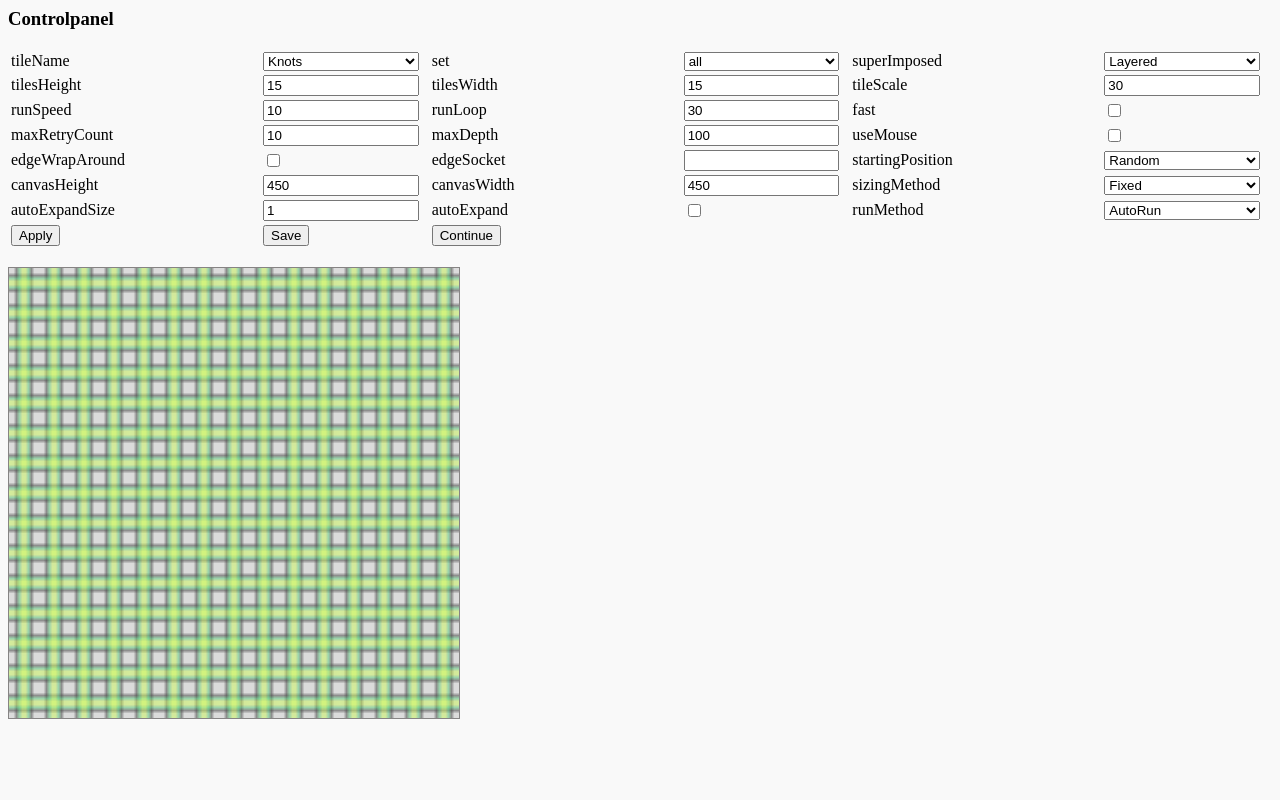
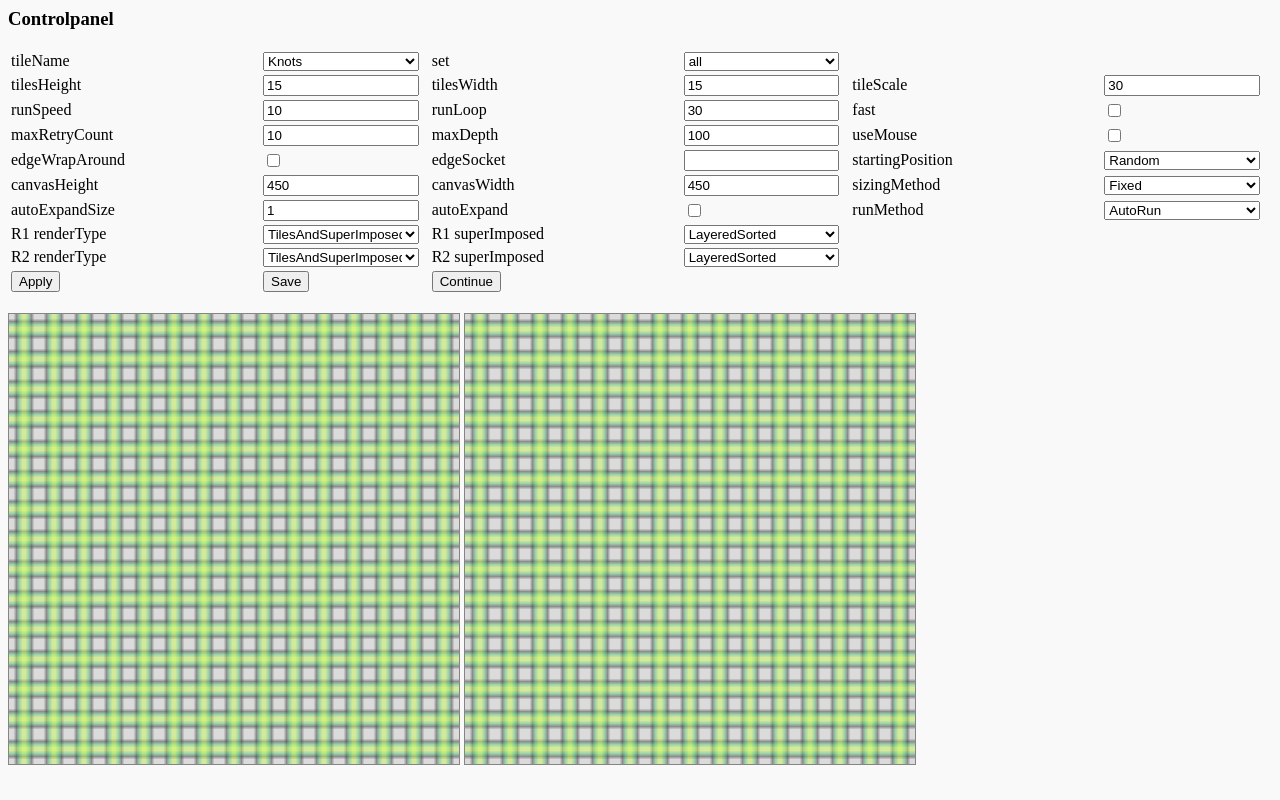
Before and after one commit to cyberdudedk/WaveFunctionCollapse, a website built with webpack: page index.html in a window 1280 px wide. Built offline with Linux system fonts and the light colour scheme.

Commit message:
Multiple renders and renderType

```diff
--- a/index.html
+++ b/index.html
@@ -25,25 +25,33 @@
         <script type="module" src="/dist/bundle.js"></script>
         <script>
             var wfcRender = {};
-            var config = {
-
-            };
+            var config = {};
+            var renderConfig1 = {};
+            var renderConfig2 = {};
 
             function applyConfig() {
                 const queryParams = new URLSearchParams(window.location.search);
+                applyConfigs(queryParams, config, '');
+                applyConfigs(queryParams, renderConfig1, 'render1_');
+                applyConfigs(queryParams, renderConfig2, 'render2_');
+                document.location = "?" + queryParams.toString();
+            }
+
+            function applyConfigs(queryParams, config, prefix) {
                 for(var configItem in config) {
-                    var element = document.getElementById(configItem);
+                    let configName = prefix + configItem;
+                    var element = document.getElementById(configName);
                     if(!element) continue;
                     if(element.type == 'checkbox') {
-                        queryParams.set(configItem, element.checked ? 1 : 0);
+                        queryParams.set(configName, element.checked ? 1 : 0);
                     }
                     else if(element.type == 'text') {
                         var value = element.value;
-                        queryParams.set(configItem, value);
+                        queryParams.set(configName, value);
                     }
                     else if(configItem == "tileName" || configItem == "set") {
                         var value = element.value;
-                        queryParams.set(configItem, value);
+                        queryParams.set(configName, value);
                     } else {
                         var value = parseInt(element.value);
                         var min = parseInt(element.min);
@@ -55,10 +63,9 @@
 
                             value = max;
                         }
-                        queryParams.set(configItem, value);
+                        queryParams.set(configName, value);
                     }
                 }
-                document.location = "?" + queryParams.toString();
             }
 
             function loadConfig() {
@@ -73,7 +80,7 @@
                 config.runLoop = parseInt((queryParams.get('runLoop') ?? 30));
                 config.tilesHeight = parseInt((queryParams.get('tilesHeight') ?? 15));
                 config.tilesWidth = parseInt((queryParams.get('tilesWidth') ?? 15));
-                config.superImposed = parseInt((queryParams.get('superImposed') ?? 1));
+                //config.superImposed = parseInt((queryParams.get('superImposed') ?? 1));
                 config.useMouse = parseInt((queryParams.get('useMouse') ?? 0));
                 config.edgeWrapAround = parseInt((queryParams.get('edgeWrapAround') ?? 0));
                 config.edgeSocket = queryParams.get('edgeSocket') ?? '';
@@ -84,30 +91,46 @@
                 config.autoExpand = parseInt((queryParams.get('autoExpand') ?? 0));
                 config.autoExpandSize = parseInt((queryParams.get('autoExpandSize') ?? 1));
                 config.runMethod = parseInt((queryParams.get('runMethod') ?? 0));
+
+                renderConfig1.superImposed = parseInt((queryParams.get('render1_superImposed') ?? 1));
+                renderConfig1.renderType = parseInt((queryParams.get('render1_renderType') ?? 1));
+
+                renderConfig2.superImposed = parseInt((queryParams.get('render2_superImposed') ?? 1));
+                renderConfig2.renderType = parseInt((queryParams.get('render2_renderType') ?? 1));
             }
 
             function loadConfigControls(config) {
                 dropDown("tileName", wfcRender.getAvailableTiles());
-                dropDown("superImposed", wfcRender.getSuperImposedStates(), true);
+                dropDown("render1_superImposed", wfcRender.getSuperImposedStates(), true);
+                dropDown("render2_superImposed", wfcRender.getSuperImposedStates(), true);
+                dropDown("render1_renderType", wfcRender.getRenderTypes(), true);
+                dropDown("render2_renderType", wfcRender.getRenderTypes(), true);
                 dropDown("startingPosition", wfcRender.getStartingPositions(), true);
                 dropDown("sizingMethod", wfcRender.getSizingMethods(), true);
                 dropDown("runMethod", wfcRender.getRunMethods(), true);
 
+                loadConfigControlsSetElements(config, '');
+                loadConfigControlsSetElements(renderConfig1, 'render1_');
+                loadConfigControlsSetElements(renderConfig2, 'render2_');
+
+                selectTile(document.getElementById('tileName'));
+                document.getElementById('set').value = config['set'];
+            }
+
+            function loadConfigControlsSetElements(config, prefix) {
                 for(var configItem in config) {
-                    let element = document.getElementById(configItem);
+                    let configName = prefix + configItem;
+                    let element = document.getElementById(configName);
                     if(!element) {
                         continue;
                     }
                     let type = element.type;
                     if(type == 'checkbox') {
-                        document.getElementById(configItem).checked = config[configItem];
+                        document.getElementById(configName).checked = config[configItem];
                     } else {
-                        document.getElementById(configItem).value = config[configItem];
+                        document.getElementById(configName).value = config[configItem];
                     }
                 }
-
-                selectTile(document.getElementById('tileName'));
-                document.getElementById('set').value = config['set'];
             }
 
             function dropDown(controlId, states, isEnum = false) {
@@ -131,14 +154,59 @@
             }
 
             window.addEventListener("load", async function(){
+                //console.clear();
                 loadConfig();
+
                 wfcRender = getWFCRender('draw');
-                await wfcRender.init(config);
+                wfcRender2 = getWFCRender('draw2');
+
+                this.wfc = getWFC();
+                this.wfc.init(config);
+
+                this.wfcRunner = getWFCRunner(config, this.wfc);
+                this.wfcRunner.addCallback(this.wfcCallback);
+
+                await wfcRender.init(config, renderConfig1, this.wfc, this.wfcRunner);
+                await wfcRender2.init(config, renderConfig2, this.wfc, this.wfcRunner);
+
+                await wfcRender.initImageData();
+                await wfcRender2.initImageData();
+
                 loadConfigControls(config);
 
-                await wfcRender.getWFC().initTileData();
+                await this.wfc.initTileData();
+                wfcRunner.reset();
                 wfcRender.initDraw();
+                wfcRender2.initDraw();
+                console.log('renderConfig1', renderConfig1);
+                console.log('renderConfig2', renderConfig2);
             });
+
+            var waitingContinueForExpand = false;
+
+
+            function autoExpand() {
+                this.wfcRunner.expand();
+                this.wfcRender.expand();
+                this.wfcRender2.expand();
+            }
+
+            function wfcCallback(event) {
+                if(event.type == 'found' && this.config.autoExpand) {
+                    if(this.config.runMethod == 3) { //RunMethod.UntilExpand
+                        this.waitingContinueForExpand = true;
+                        return false;
+                    } else {
+                        autoExpand();
+                        return true;
+                    }
+
+                }
+                else {
+                    return false;
+                }
+            };
+
 
             function saveImage() {
                 downloadImage(wfcRender.getImage(), 'wfctile.png');
@@ -152,7 +220,11 @@
             }
 
             function continueRun() {
-                wfcRender.continueRun();
+                if(waitingContinueForExpand) {
+                    waitingContinueForExpand = false;
+                    autoExpand();
+                }
+                this.wfcRunner.continueRun();
             }
         </script>
     </head>
@@ -165,7 +237,7 @@
                         <tr>
                             <td>tileName</td><td><select id="tileName" onchange="selectTile(this)"></select></td>
                             <td>set</td><td><select value="all" id="set"></select></td>
-                            <td>superImposed</td><td><select id="superImposed"></select></td>
+                            <td></td><td></td>
                         </tr>
                         <tr>
                             <td>tilesHeight</td><td><input type="number" min="0" max="200" id="tilesHeight"></td>
@@ -198,6 +270,16 @@
                             <td>runMethod</td><td><select id="runMethod"></select></td>
                         </tr>
                         <tr>
+                            <td>R1 renderType</td><td><select id="render1_renderType"></select></td>
+                            <td>R1 superImposed</td><td><select id="render1_superImposed"></select></td>
+
+                        </tr>
+                        <tr>
+                            <td>R2 renderType</td><td><select id="render2_renderType"></select></td>
+                            <td>R2 superImposed</td><td><select id="render2_superImposed"></select></td>
+
+                        </tr>
+                        <tr>
                             <td><button id="apply" onclick="applyConfig()">Apply</button></td>
                             <td><button id="save" onclick="saveImage()" >Save</button></td>
                             <td><button id="continue" onclick="continueRun()" >Continue</button></td>
@@ -209,5 +291,7 @@
         <br>
         <canvas id="draw">
         </canvas>
+        <canvas id="draw2">
+        </canvas>
     </body>
 </html>
--- /dev/null
+++ b/src/RenderType.ts
@@ -0,0 +1,6 @@
+export enum RenderType {
+    None,
+    TilesAndSuperImposed,
+    TilesOnly,
+    SuperImposedOnly
+}
--- a/src/SuperImposedState.ts
+++ b/src/SuperImposedState.ts
@@ -1,5 +1,4 @@
 export enum SuperImposedState {
-    None,
     Layered,
     LayeredSorted,
     Grid,
--- a/src/WFCConfig.ts
+++ b/src/WFCConfig.ts
@@ -2,6 +2,7 @@ import { StartingPositions } from "./StartingPositions";
 import { SuperImposedState } from "./SuperImposedState";
 import { SizingMethod } from "./SizingMethod";
 import { RunMethod } from "./RunMethod";
+import { RenderType } from "./RenderType";
 
 export class WFCConfig {
     public maxRetryCount: number = 10;
@@ -13,7 +14,6 @@ export class WFCConfig {
 
     public tilesHeight: number = 30;
     public tilesWidth: number = 30;
-    public superImposed: SuperImposedState = SuperImposedState.Layered;
     public useMouse: boolean = false;
 
     public edgeWrapAround: boolean = false;
@@ -36,3 +36,12 @@ export class WFCConfig {
 
     public runMethod: RunMethod = RunMethod.AutoRun;
 }
+
+export class WFCRenderConfig {
+    public superImposed: SuperImposedState = SuperImposedState.Layered;
+    public renderType: RenderType = RenderType.TilesAndSuperImposed;
+
+    public canvasHeight: number = 450;
+    public canvasWidth: number = 450;
+    public sizingMethod: SizingMethod = SizingMethod.Fixed;
+}
--- a/src/WFCRender.ts
+++ b/src/WFCRender.ts
@@ -1,15 +1,18 @@
 import { SuperImposedState } from './SuperImposedState';
 import { StartingPositions } from './StartingPositions';
 import { SizingMethod } from './SizingMethod';
-import { WFCConfig } from './WFCConfig';
+import { WFCConfig, WFCRenderConfig } from './WFCConfig';
 import { WFCData } from './WFCData';
 import { WFCRunner } from './WFCRunner';
 import { WFCTiles } from './WFCTiles';
 import { WFCEvent } from './WFCEvent';
 import { RunMethod } from './RunMethod';
+import { RenderType } from './RenderType';
 
 export class WFCRender {
     public config: WFCConfig = new WFCConfig();
+    public renderConfig: WFCRenderConfig = new WFCRenderConfig();
+
     public wfc: WFCTiles = new WFCTiles();
     public wfcRunner!: WFCRunner;
 
@@ -57,6 +60,10 @@ export class WFCRender {
         return RunMethod;
     }
 
+    public getRenderTypes() {
+        return RenderType;
+    }
+
     public getAvailableSets(tileName: string) {
         var sets = this.wfc.wfcData.tileSets[tileName];
         if (sets == null)
@@ -68,66 +75,32 @@ export class WFCRender {
         return this.wfc.wfcData.tileSets;
     }
 
-    public getWFCData(): WFCData {
-        return this.wfc.wfcData;
-    }
-
-    public getWFC(): WFCTiles {
-        return this.wfc;
-    }
-
-    public getWFCRunner(): WFCRunner {
-        return this.wfcRunner;
-    }
-
-    public continueRun() {
-        if(this.waitingContinueForExpand) {
-            this.waitingContinueForExpand = false;
-            this.autoExpand();
-        }
-        this.wfcRunner.continueRun();
-    }
-
-    private waitingContinueForExpand: boolean = false;
-
     private wfcCallback = (event: WFCEvent) : boolean => {
-
         if(event.type != 'step' && event.type != "found") console.log('event', event.type, event.data);
         if(event.type == 'step') {
             this.draw(event.data.affectedTiles);
+        } else if(event.type == 'reset') {
+            this.startOver();
         } else {
             this.draw();
         }
 
-
-        if(event.type == 'found' && this.config.autoExpand) {
-            if(this.config.runMethod == RunMethod.UntilExpand) {
-                this.waitingContinueForExpand = true;
-                return false;
-            } else {
-                this.autoExpand();
         return true;
-            }
-
-        }
-        else {
-            return false;
-        }
     };
 
-    public async init(config: WFCConfig) {
-        console.clear();
+    public async init(config: WFCConfig, renderConfig: WFCRenderConfig, wfc: WFCTiles, wfcRunner: WFCRunner) {
         this.config = config;
+        this.renderConfig = renderConfig;
 
         this.resizeCanvas();
 
         this.ctx.fillStyle = "transparent";
         this.ctx.fillRect(0, 0, this.canvas.width, this.canvas.height);
 
-        this.wfc = new WFCTiles();
-        this.wfc.init(config);
-        await this.initImageData();
-        this.wfcRunner = new WFCRunner(config, this.wfc, this.wfcCallback);
+        this.wfc = wfc;
+
+        this.wfcRunner = wfcRunner;
+        this.wfcRunner.addCallback(this.wfcCallback);
     }
 
     public resizeCanvas() {
@@ -184,25 +157,15 @@ export class WFCRender {
     }
 
     public startOver() {
-        this.wfcRunner.reset();
+        //this.wfcRunner.reset();
         this.reset();
 
         this.startWFCLoop(this.config.runSpeed);
     }
 
-    public autoExpand() {
-        this.config.tilesHeight+= this.config.autoExpandSize * 2;
-        this.config.tilesWidth+=this.config.autoExpandSize * 2;
-        this.config.offsetX+=this.config.autoExpandSize * 1;
-        this.config.offsetY+=this.config.autoExpandSize * 1;
-        this.expand();
-        this.getWFCRunner().expand();
-        this.draw();
-    }
-
     public expand() {
         this.resizeCanvas();
-        //this.draw();
+        this.draw();
     }
 
 
@@ -314,9 +277,12 @@ export class WFCRender {
     }
 
     private drawSuperImposed(columnIndex: number, rowIndex: number, tile: any) {
+        if(this.renderConfig.renderType == RenderType.TilesAndSuperImposed || this.renderConfig.renderType == RenderType.SuperImposedOnly) {
+            if(tile.key != undefined) return;
             let validCount = tile.validPieces.length;
+
             if (validCount > 0) {
-            switch (this.config.superImposed) {
+                switch (this.renderConfig.superImposed) {
                     case SuperImposedState.Layered:
                         this.drawSuperImposed_Layered(columnIndex, rowIndex, tile, validCount);
                         break;
@@ -332,6 +298,7 @@ export class WFCRender {
                     case  SuperImposedState.GridAlpha:
                         this.drawSuperImposed_GridAlpha(columnIndex, rowIndex, tile, validCount);
                         break;
+                }
             }
         }
     }
@@ -446,7 +413,9 @@ export class WFCRender {
     }
 
     private drawTile(img: CanvasImageSource, x: number, y: number, rotation: number, alpha: number = 1) {
+        if(this.renderConfig.renderType == RenderType.TilesAndSuperImposed || this.renderConfig.renderType == RenderType.TilesOnly) {
             this.drawImgGrid(img, x, y, rotation, alpha);
+        }
     }
 
     private drawSuperimposed(img: CanvasImageSource, x: number, y: number, rotation: number, possible: number) {
--- a/src/WFCRunner.ts
+++ b/src/WFCRunner.ts
@@ -1,4 +1,3 @@
-import { PieceObject } from './PieceObject';
 import { RunMethod } from './RunMethod';
 import { StartingPositions } from './StartingPositions';
 import { WFCConfig } from './WFCConfig';
@@ -14,20 +13,28 @@ export class WFCRunner {
     public stopRunning = true;
     public wfcLoop: NodeJS.Timer | undefined = undefined;
 
-    public callback: (event: WFCEvent) => boolean;
+    public callbacks: {(event: WFCEvent): boolean; }[] = [];
 
     private pickFirstTile = true;
 
     private placedTiles: number = 0;
 
-    public constructor(config: WFCConfig, wfc: WFCTiles, callback: (event: WFCEvent) => boolean) {
+    public constructor(config: WFCConfig, wfc: WFCTiles) {
         this.config = config;
         this.wfc = wfc;
+    }
 
-        this.callback = callback;
+    public addCallback(callback: (event: WFCEvent) => boolean) {
+        this.callbacks.push(callback);
     }
 
     public expand() {
+        this.config.tilesHeight+= this.config.autoExpandSize * 2;
+        this.config.tilesWidth+=this.config.autoExpandSize * 2;
+        this.config.offsetX+=this.config.autoExpandSize * 1;
+        this.config.offsetY+=this.config.autoExpandSize * 1;
+
+
         let newCells = this.wfc.expand();
         newCells.forEach((cell) => {
             let placedNeighbors = this.runValidation(cell.x, cell.y, [], true);
@@ -260,8 +267,12 @@ export class WFCRunner {
         return innerValidation;
     }
 
-    public hasRunWFC = (event: WFCEvent) : Boolean => {
-        return this.callback(event);
+    public hasRunWFC = (event: WFCEvent) : boolean => {
+        let results = this.callbacks.map((callback) => {
+            return callback(event);
+        });
+
+        return results.every(Boolean);
     };
 
     public runValidation(x: number, y: number, pieces: any[], getPlaced: boolean = false) : {x: number, y: number}[] {
@@ -359,7 +370,8 @@ export class WFCRunner {
 
         this.pickFirstTile = true;
         this.placedTiles = 0;
-
+        console.log('reset');
+        this.hasRunWFC(new WFCEvent('reset'))
         this.recalculateEntropyGroups();
     }
 
--- a/src/index.ts
+++ b/src/index.ts
@@ -1,5 +1,7 @@
 import { WFCTiles } from './WFCTiles';
 import { WFCRender } from "./WFCRender";
+import { WFCRunner } from './WFCRunner';
+import { WFCConfig } from './WFCConfig';
 
 (<any>window).getWFCRender = function getWFCRender(canvasId: string) {
     return new WFCRender(canvasId);
@@ -8,3 +10,7 @@ import { WFCRender } from "./WFCRender";
 (<any>window).getWFC = function getWFC() {
     return new WFCTiles();
 };
+
+(<any>window).getWFCRunner = function getWFCRunner(config: WFCConfig, wfc: WFCTiles) {
+    return new WFCRunner(config, wfc);
+};
```
Also changed, not shown: todo.md (+5 -2 lines), dist/bundle.js, 1 other file. Lines whose indentation alone changed are shown as unchanged.
